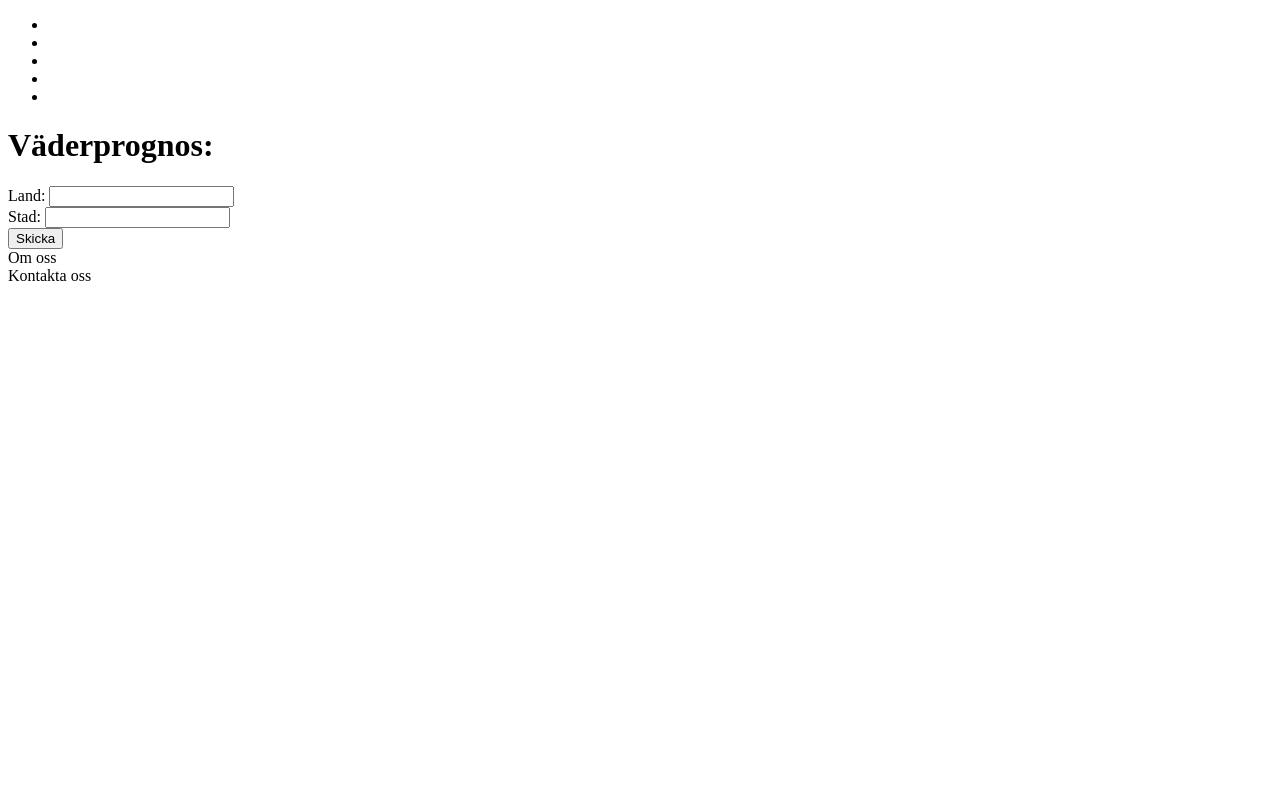
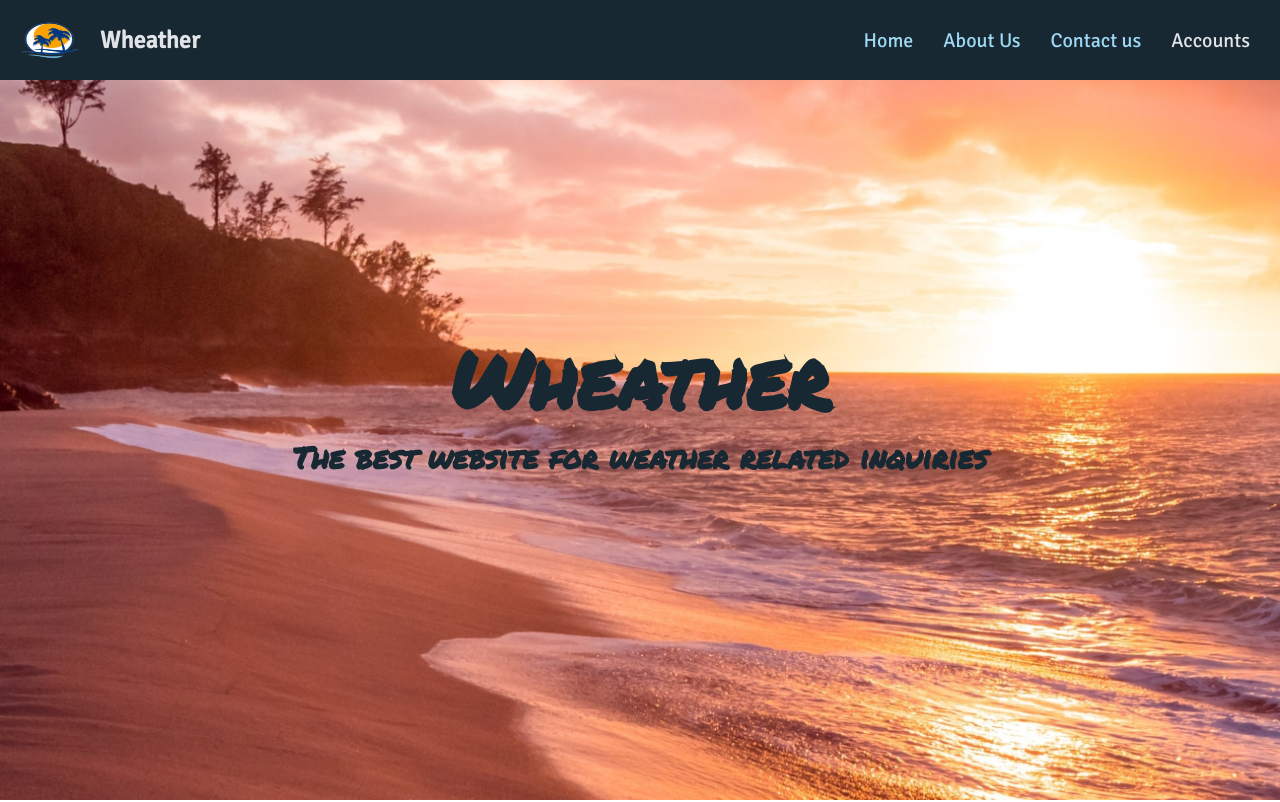
Before and after one commit to Loke321/Wheater, a plain HTML site: page index.html in a window 1280 px wide. Shown: the top 802 px of the page. Drawn offline with Linux system fonts and the light colour scheme.

Commit message:
'Added navbar aswell as homescreen

```diff
--- /dev/null
+++ b/Styles/Homescreen.css
@@ -0,0 +1,69 @@
+@import "variables.css";
+@import url('https://fonts.googleapis.com/css2?family=Permanent+Marker&family=Signika&display=swap');
+body{
+    margin: 0;
+    overflow-x: hidden;
+}
+nav.Banner{
+    width: 100%;
+    height: 80px;
+    display: flex;
+    justify-content: space-between;
+    align-items: center;
+    background-color: var(--black);
+    color: var(--light-blue);
+    position: absolute;
+    top: 0;
+}
+ul.Homeliststyling{
+    display: flex;
+    gap: 30px;
+    font-family: 'Signika', sans-serif;
+    font-size: 20px;
+}
+ul.Homeliststyling:last-child{
+    padding-right: 30px;
+}
+li.Homelist{
+    list-style-type: none;
+}
+li.Homelist:last-child{
+    color: var(--white);
+}
+img.logoStyling{
+    width: 100px;
+    height: 50px;
+}
+div.Background-container{
+    width: 100vw;
+    height: 100vh;
+    background-image: url(../Bilder/I\ trust\ in\ emilv2.jpg);
+    background-size: cover;
+    display: flex;
+    align-items: center;
+    justify-content: center;
+    flex-direction: column;
+}
+h1.Title{
+    font-family: 'Signika', sans-serif;
+    color: var(--white);
+}
+h1.Hometext{
+    font-size: 80px;
+    margin: 0px;
+}
+h2.Hometext{
+    font-size: 30px;
+    margin: 0px;
+}
+.Hometext{
+    font-family: 'Permanent Marker', sans-serif;
+    color: var(--black);
+}
+div.container{
+    display: flex;
+    align-items: center;
+}
+::-webkit-scrollbar{
+    width: 0px;
+}
--- a/Styles/variables.css
+++ b/Styles/variables.css
@@ -10,4 +10,5 @@
     --white: #E1E3E7;
     --brown: #E09F5A;
     --logo-design: img(Bilder\Logo-removebg-preview.png);
+
 }
--- a/index.html
+++ b/index.html
@@ -4,18 +4,26 @@
     <meta charset="UTF-8">
     <meta name="viewport" content="width=device-width, initial-scale=1.0">
     <link rel="stylesheet" href="Styles/variables.css">
+    <link rel="stylesheet" href="Styles/Homescreen.css">
     <title>Wheater</title>
 </head>
 <body>
-    <nav>
-        <ul>
-            <li></li>
-            <li></li>
-            <li></li>
-            <li></li>
-            <li></li>
-        </ul>
-    </nav>
+    <div class="Background-container">
+        <nav class="Banner">
+            <div class="container">
+            <img class="logoStyling"src="Bilder\Logo-removebg-preview.png">
+            <h1 class="Title">Wheather</h1>
+            </div>
+            <ul class="Homeliststyling">
+                <li class="Homelist">Home</li>
+                <li class="Homelist">About Us</li>
+                <li class="Homelist">Contact us</li>
+                <li class="Homelist">Accounts</li>
+            </ul>
+        </nav>
+        <h1 class="Hometext">Wheather</h1>
+        <h2 class="Hometext">The best website for weather related inquiries</h2>
+    </div>
     <h1>Väderprognos:</h1>
     <form method="post" id="locationForm">
         <label for="land">Land: </label>
```
Also changed, not shown: Bilder/I trust in emil.jpg (added), Bilder/I trust in emilv2.jpg (added).
